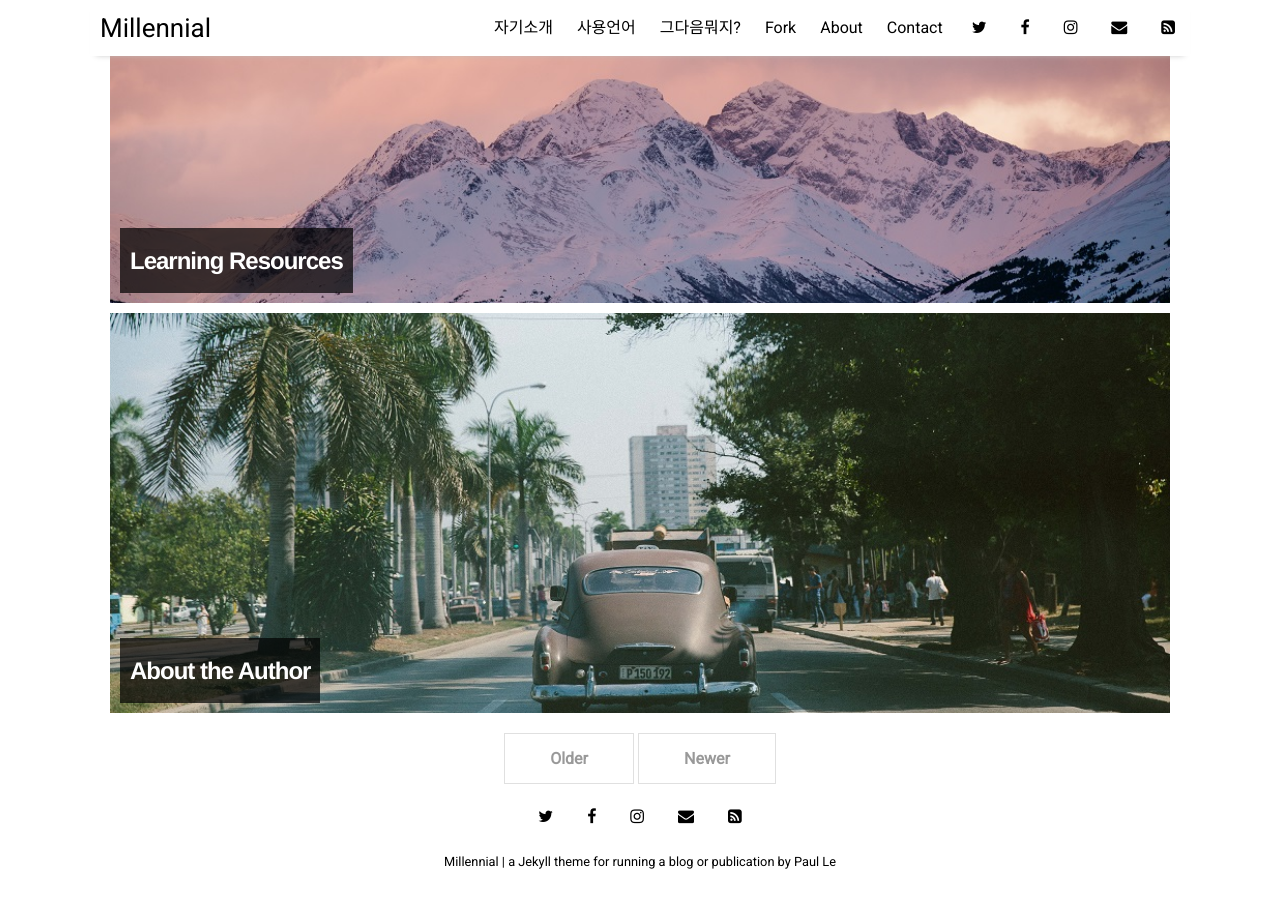
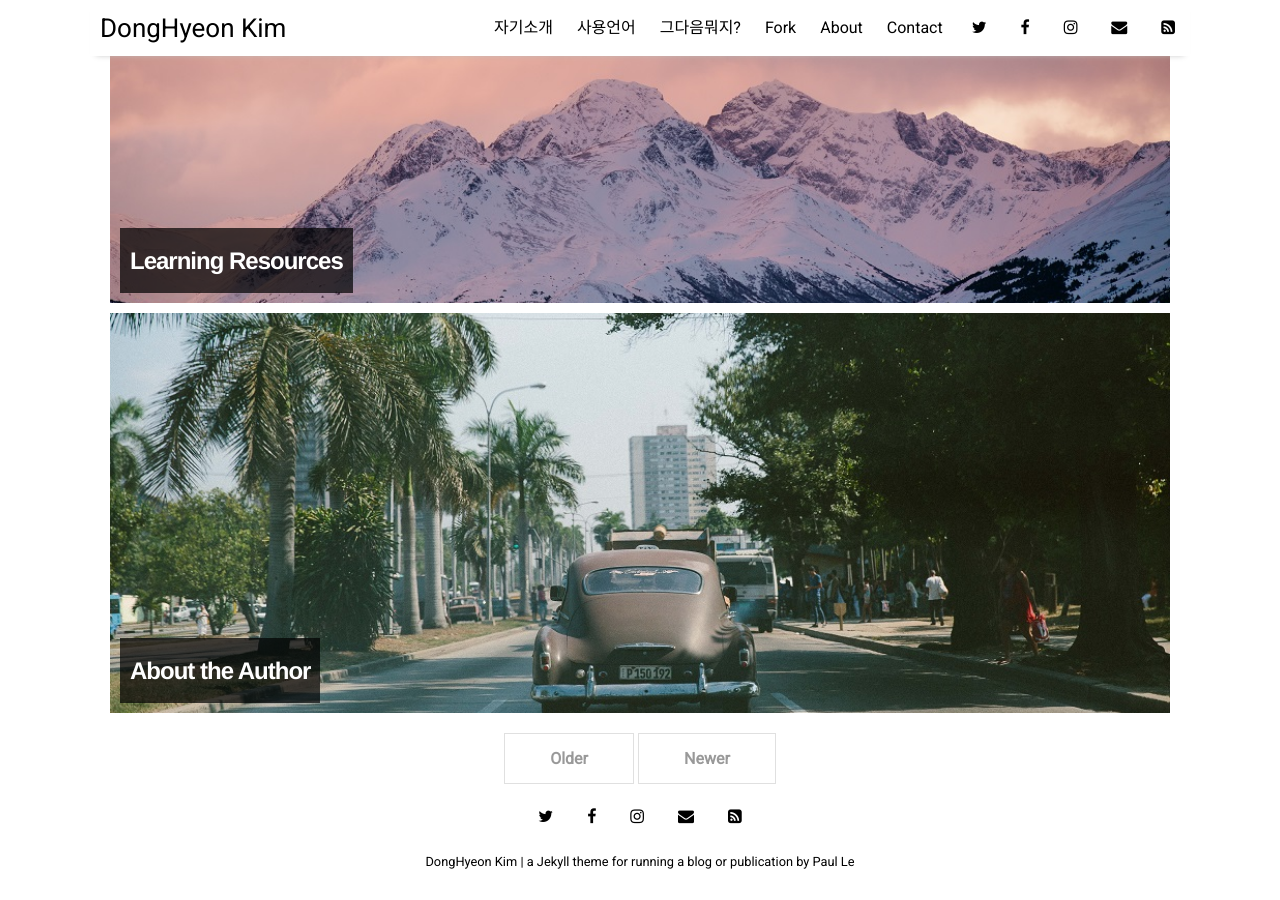
Before and after one commit to xddongx/xddongx.github.io, a Jekyll site: the page built from index.html, in a window 1280 px wide and 900 px high, scrolled down 1398 px. Built offline with Jekyll 4.4.1, drawn with Linux system fonts in a browser that asks for light colours; nearby versions of some CDN libraries; the list of posts is cut into pages by our own code.

Commit message:
Update _config.yml

```diff
--- a/_config.yml
+++ b/_config.yml
@@ -14,7 +14,7 @@ sass:
   style: :nested
 
 # Customise atom feed settings (this is where Jekyll-Feed gets configuration information)
-title:		           "Millennial"
+title:		           "DongHyeon Kim"
 description:	       "a Jekyll theme for running a blog or publication"
 author:              "Paul Le"
 
```
